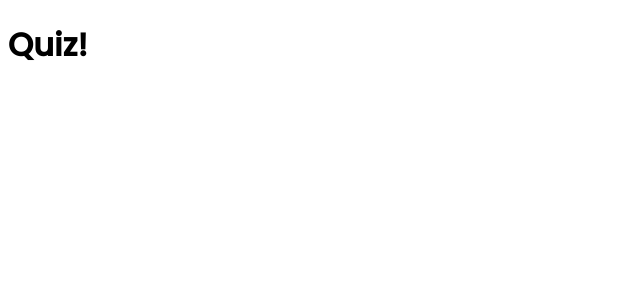
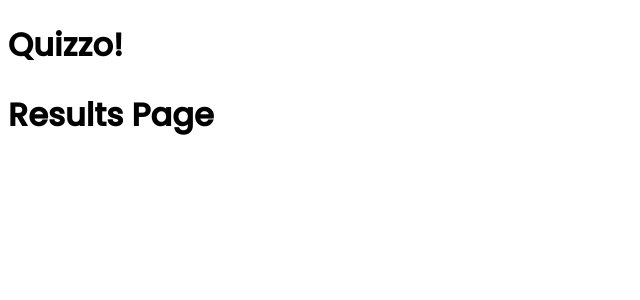
Before and after one commit to eshan1799/quizzo, a React app: page /results in a window 1280 px wide. Shown: the top 300 px of the page, without its empty margins (0-640 px from the left). Built offline with nearby package versions, Linux system fonts and the light colour scheme.

Commit message:
Add redirect functionality quiz is finished

```diff
--- a/src/App.js
+++ b/src/App.js
@@ -4,6 +4,8 @@ import AnchorLink from "react-anchor-link-smooth-scroll";
 import "./styles/App.css";
 import { Switch, Route } from "react-router-dom";
 import QuestionComponent from "./Containers/QuestionContainer";
+import ResultsContainer from "./Containers/ResultsContainer"
+
 class App extends React.Component {
   state = {
     playerCount: 0,
@@ -26,7 +28,7 @@ class App extends React.Component {
   render() {
     return (
       <>
-        <h1>Quiz!</h1>
+        <h1>Quizzo!</h1>
 
         <Switch>
           <Route
@@ -51,12 +53,18 @@ class App extends React.Component {
           />
           <Route
             path="/questions"
-            render={(props) => (
+            render={() => (
               <QuestionComponent
-                {...props}
+                //{...props}
                 state={this.state}
                 finalScore={this.finalScore.bind(this)}
               />
+            )}
+          ></Route>
+          <Route
+            path="/results"
+            render={() => (
+              <ResultsContainer state={this.state}/>
             )}
           ></Route>
           <Route path="/test" render={() => <h1 id="welcome">Welcome</h1>} />
--- a/src/Containers/InputContainer.js
+++ b/src/Containers/InputContainer.js
@@ -1,7 +1,7 @@
 import React, { Component } from "react";
 import ReactModal from "react-modal";
 ReactModal.setAppElement("#root");
-import { Switch, Route, NavLink } from "react-router-dom";
+import { NavLink } from "react-router-dom";
 // import DropdownComponent from "../Components/DropdownComponent";
 
 class InputContainer extends Component {
@@ -43,7 +43,7 @@ class InputContainer extends Component {
         category = 0; // NOT SURE WHAT TO PUT HERE
     }
 
-    const userurl = `https://opentdb.com/api.php?amount=100&category=${category}&difficulty=${this.state.difficulty}&type=multiple`;
+    const userurl = `https://opentdb.com/api.php?amount=5&category=${category}&difficulty=${this.state.difficulty}&type=multiple`;
 
     fetch(userurl)
       .then((r) => r.json())
--- a/src/Containers/QuestionContainer.js
+++ b/src/Containers/QuestionContainer.js
@@ -1,5 +1,6 @@
 import React, { Component } from "react";
 import QuestionComponent from "../Components/QuestionComponent";
+import { Redirect } from "react-router-dom";
 
 //let counter = 0;
 
@@ -12,6 +13,7 @@ class QuestionContainer extends Component {
       scoreArr.push(0);
     }
     this.setState({ score: scoreArr });
+    this.setState({ redirect: false })
   }
 
   changeQuestionHandler = (event) => {
@@ -34,12 +36,12 @@ class QuestionContainer extends Component {
         });
       } else {
         this.props.finalScore(this.state.score);
+        this.setState({ redirect: true });
         console.log("Quiz End");
       }
 
       // Function to check if answer is correct
       this.checkAnswer(event.target.answer.value);
-
       event.target.reset();
   };
 
@@ -63,7 +65,9 @@ class QuestionContainer extends Component {
   render() {
     //It's running everything twice?
     //counter = counter + 1;
-
+    if (this.state.redirect){
+      return <Redirect to="/results"/>
+    } else {
       return (
         <div>
           <QuestionComponent
@@ -90,5 +94,6 @@ class QuestionContainer extends Component {
       );
     }
   }
+}
 
 export default QuestionContainer;
--- a/src/Containers/ResultsContainer.js
+++ b/src/Containers/ResultsContainer.js
@@ -1,7 +1,14 @@
 import React, { Component } from 'react';
 
 class ResultsContainer extends Component {
-
+    render(){
+        console.log(this.props.state);
+        return(
+            <div>
+                <h1>Results Page</h1>
+            </div>
+        )
+    }
 }
 
 export default ResultsContainer;
```
Lines whose indentation alone changed are shown as unchanged.
